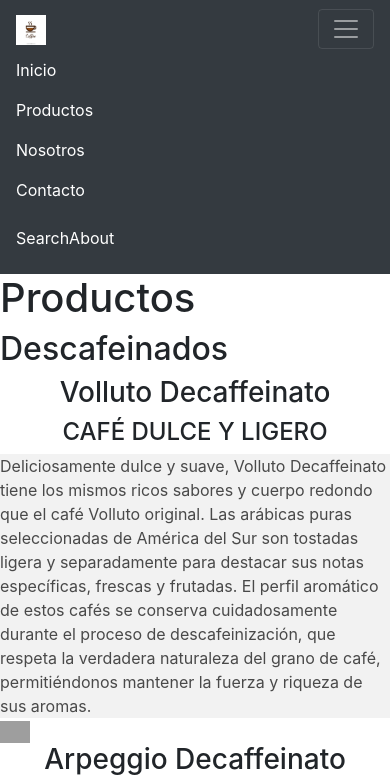
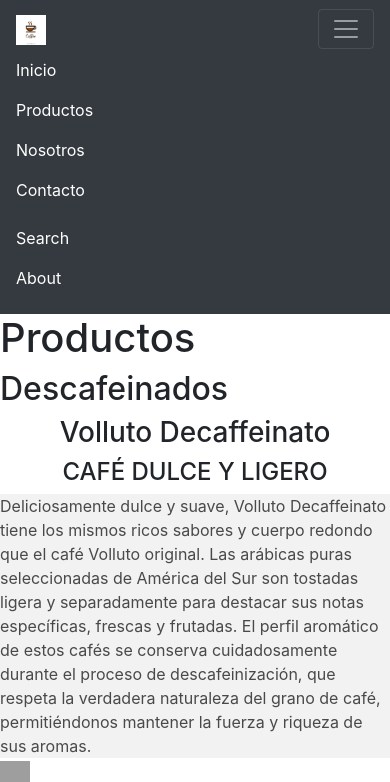
Before and after one commit to NatiNW/ProyectoCafeDH, a PHP site: page /productos.html in a window 390 px wide, after a click that opens the changed part. Shown: the top 782 px of the page. Run offline with PHP 8.4, Linux system fonts and the light colour scheme; some web fonts are replaced; grey boxes are pictures that could not be loaded.

Commit message:
Add files via upload
ajustes de media queries

```diff
--- a/estilos.css
+++ b/estilos.css
@@ -21,3 +21,25 @@
 .navbar-text {
   display: -webkit-inline-box;
 }
+
+@media (max-width: 320px) {
+  .navbar-text {
+    display: inline-block;
+  }
+}
+@media (max-width: 375px) {
+  .navbar-text {
+    display: inline-block;
+  }
+}
+
+@media (max-width: 425px) {
+  .navbar-text {
+    display: inline-block;
+  }
+}
+@media (max-width: 768px) {
+  .navbar-text {
+    display: inline-block;
+  }
+}
```
